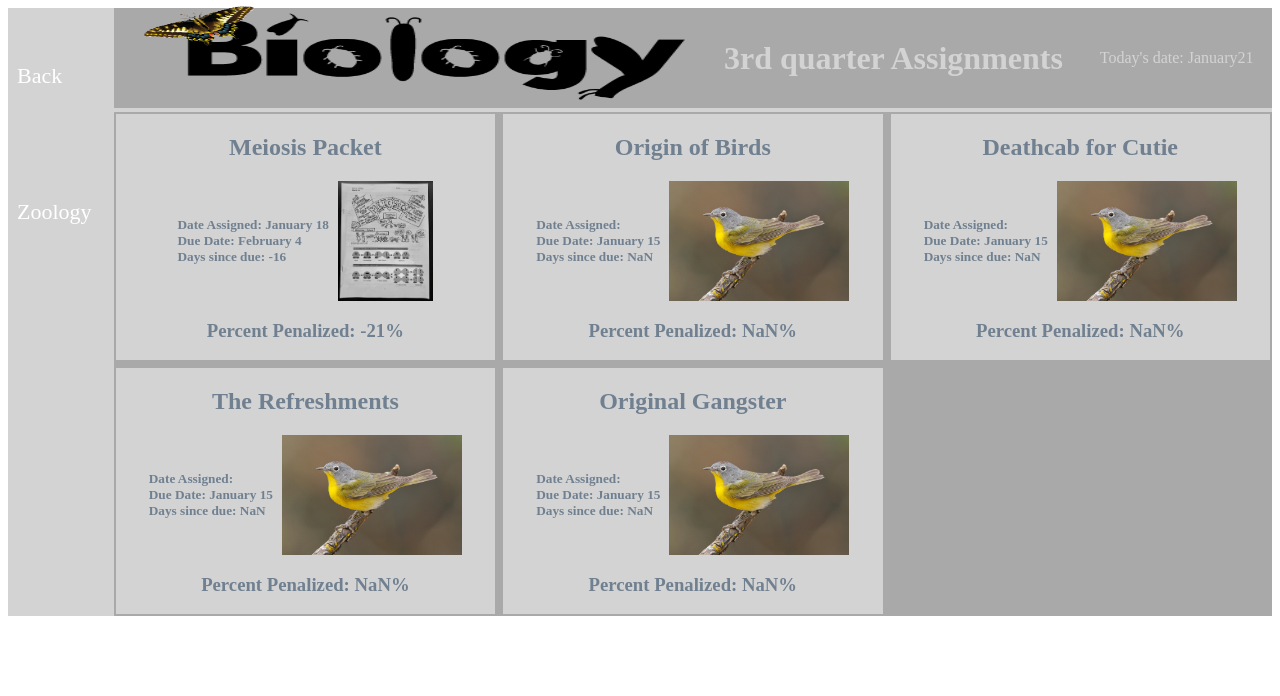
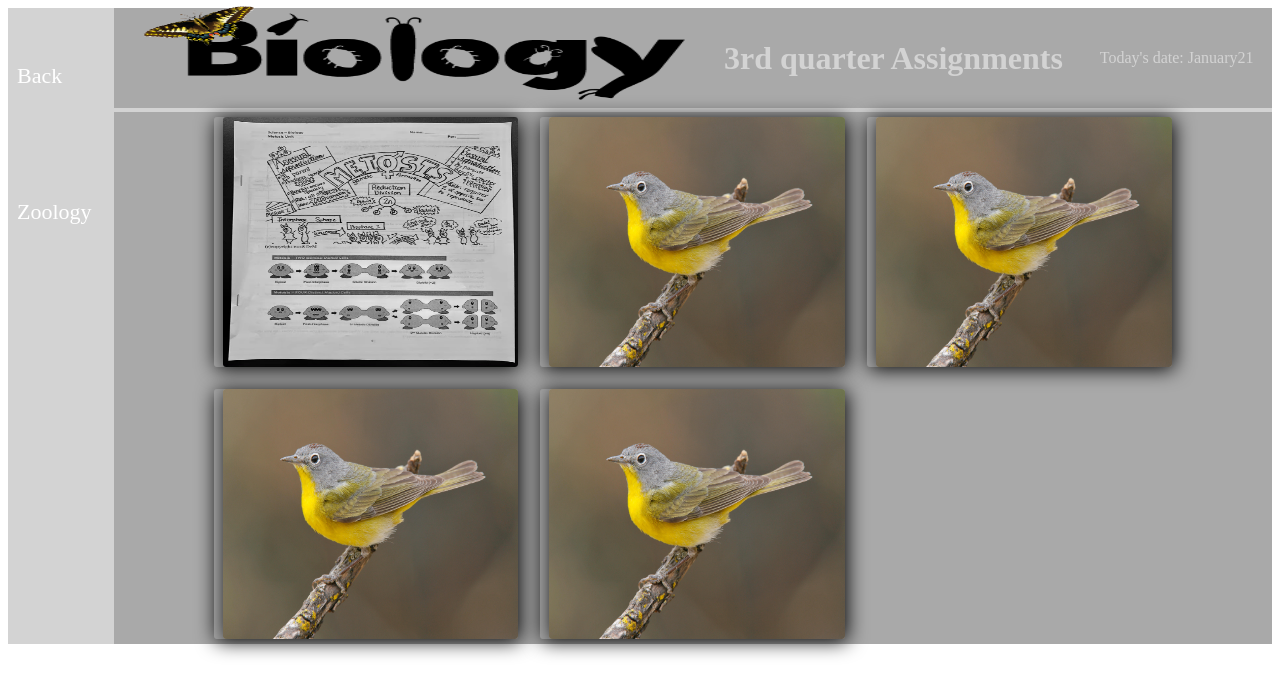
Before and after one commit to nwengert/hillcrest_biology_assignments, a React (Create React App) app: page /biology in a window 1280 px wide. Shown: the top 696 px of the page. Built offline with nearby package versions, Linux system fonts and the light colour scheme.

Commit message:
adjustments to CSS

```diff
--- a/src/Biology.js
+++ b/src/Biology.js
@@ -69,17 +69,21 @@ function Biology(props) {
                     </div>
 
                     <div className='assignments'>
-                        {bAssignments.map(assignment => <div className='assignment' key={assignment.name}>
+                        {bAssignments.map(assignment => <div className='hvrbox' key={assignment.name}>
+                                                            {/* <a href="https://github.com/nwengert/VBA/blob/master/DIT_update" target="_blank" rel="noopener noreferrer"> */}
+                                                            <img src={assignment.picture} className='assignmentImg' alt="yellow bird"/>
+                                                                <div class="hvrbox-layer_top">
+                                                                    <div class="hvrbox-text">
+                                                                        <div className='assignment'>
                                                                             <h2>{assignment.name}</h2>
-                                                            <div id='assignmentBody'>
-                                                                <div id='assignmentInnerBody'>
                                                                             <h5>Date Assigned:     {props.month[assignment.assMonth]} {assignment.assDay}</h5>
                                                                             <h5>Due Date:          {props.month[assignment.dueMonth]} {assignment.dueDay}</h5>
                                                                             <h5>Days since due:    {Math.floor((props.todayMS - assignment.due_ms)/one_day)}</h5>
+                                                                            <h3>Percent Penalized: {Math.floor(10 + ((props.todayMS - assignment.due_ms)/one_day)*2)}%</h3>
                                                                         </div>
-                                                                <img src={assignment.picture} className='assignmentImg' alt="yellow bird"/>
                                                                     </div>
-                                                            <h3>Percent Penalized: {Math.floor(10 + ((props.todayMS - assignment.due_ms)/one_day)*2)}%</h3>
+                                                                </div>
+                                                            {/* </a> */}
                     </div>
                                         )
                         }
--- a/src/styles.css
+++ b/src/styles.css
@@ -31,14 +31,16 @@
     20%{
       color: red;
     }
-    75%{
+    /* 75%{
       letter-spacing: 3px;
-    }
+    } */
     100%{
-      letter-spacing: 0px;
+      letter-spacing: 4px;
     }
   }
-
+  .link:not(:hover){
+    transition-duration: 0.5s;
+}
 .header {
     background:darkgray;
     color: lightgray;
@@ -55,20 +57,119 @@
     /* width: 40px; */
 }
 .assignments {
+    padding: 5px 100px 5px 100px;
+
     grid-column: 2 / -1;
     background-color: darkgray;
     display: grid;
-    grid-gap: 4px;
-    grid-template: 250px 250px / repeat(3, 1fr) ;
+    grid-template-columns: repeat(auto-fit, minmax(280px, 1fr));
+    grid-template-rows: repeat(2, 250px);
+    justify-content: center;
 }
 .assignment{
-    border: solid 2px darkgray;
-    background-color: lightgray;
-    color: slategray;
     display: flex;
     flex-direction: column;
     align-items: center;
+
+    width: 100%;
+    height: 100%;
+    box-shadow: 2px 2px 20px black;
+    border-radius: 3px;
 }
+
+
+
+
+.assignments{
+    padding: 5px 100px 5px 100px;
+    display: grid;
+    grid-gap: 22px;
+    grid-template-columns: repeat(auto-fit, minmax(280px, 1fr));
+    grid-template-rows: repeat(2, 250px);
+    justify-content: center;
+}
+.assignmentImg{
+    width: 100%;
+    height: 100%;
+    box-shadow: 2px 2px 20px black;
+    border-radius: 3px;
+}
+.hvrbox,
+.hvrbox * {
+	box-sizing: border-box;
+}
+.hvrbox {
+	position: relative;
+	display: inline-block;
+	overflow: hidden;
+	max-width: 100%;
+    height: auto;
+    border-radius: 3px;
+    box-shadow: 2px 2px 20px black;
+}
+.hvrbox:hover{
+    transform: scale(1.02);
+    transition-duration: 0.3s;
+    box-shadow: 2px 2px 35px black;
+}
+.hvrbox:not(:hover){
+    transition-duration: 0.5s;
+}
+.hvrbox img {
+	max-width: 100%;
+}
+.hvrbox .hvrbox-layer_bottom {
+	display: block;
+}
+.hvrbox .hvrbox-layer_top {
+	opacity: 0;
+	position: absolute;
+	top: 0;
+	left: 0;
+	right: 0;
+	bottom: 0;
+	width: 100%;
+	height: 100%;
+	background: rgba(0, 0, 0, 0.8);
+	color: #fff;
+	padding: 15px;
+	-moz-transition: all 0.2s ease-in-out 0s;
+	-webkit-transition: all 0.2s ease-in-out 0s;
+	-ms-transition: all 0.2s ease-in-out 0s;
+	transition: all 0.2s ease-in-out 0s;
+}
+.hvrbox:hover .hvrbox-layer_top,
+.hvrbox.active .hvrbox-layer_top {
+	opacity: 1;
+}
+.hvrbox .hvrbox-text {
+    width: 88%;
+    background: transparent;
+    color: white;
+	text-align: center;
+	font-size: 22px;
+	display: inline-block;
+	position: absolute;
+	top: 50%;
+	left: 50%;
+	-moz-transform: translate(-50%, -50%);
+	-webkit-transform: translate(-50%, -50%);
+	-ms-transform: translate(-50%, -50%);
+	transform: translate(-50%, -50%);
+}
+.hvrbox .hvrbox-text_mobile {
+	font-size: 20px;
+	margin-top: 5px;
+	padding-top: 2px;
+	display: none;
+}
+.hvrbox.active .hvrbox-text_mobile {
+	display: block;
+}
+
+
+
+
 #assignmentBody{
     display: flex;
     flex-direction: row;
```
Lines whose indentation alone changed are shown as unchanged.
